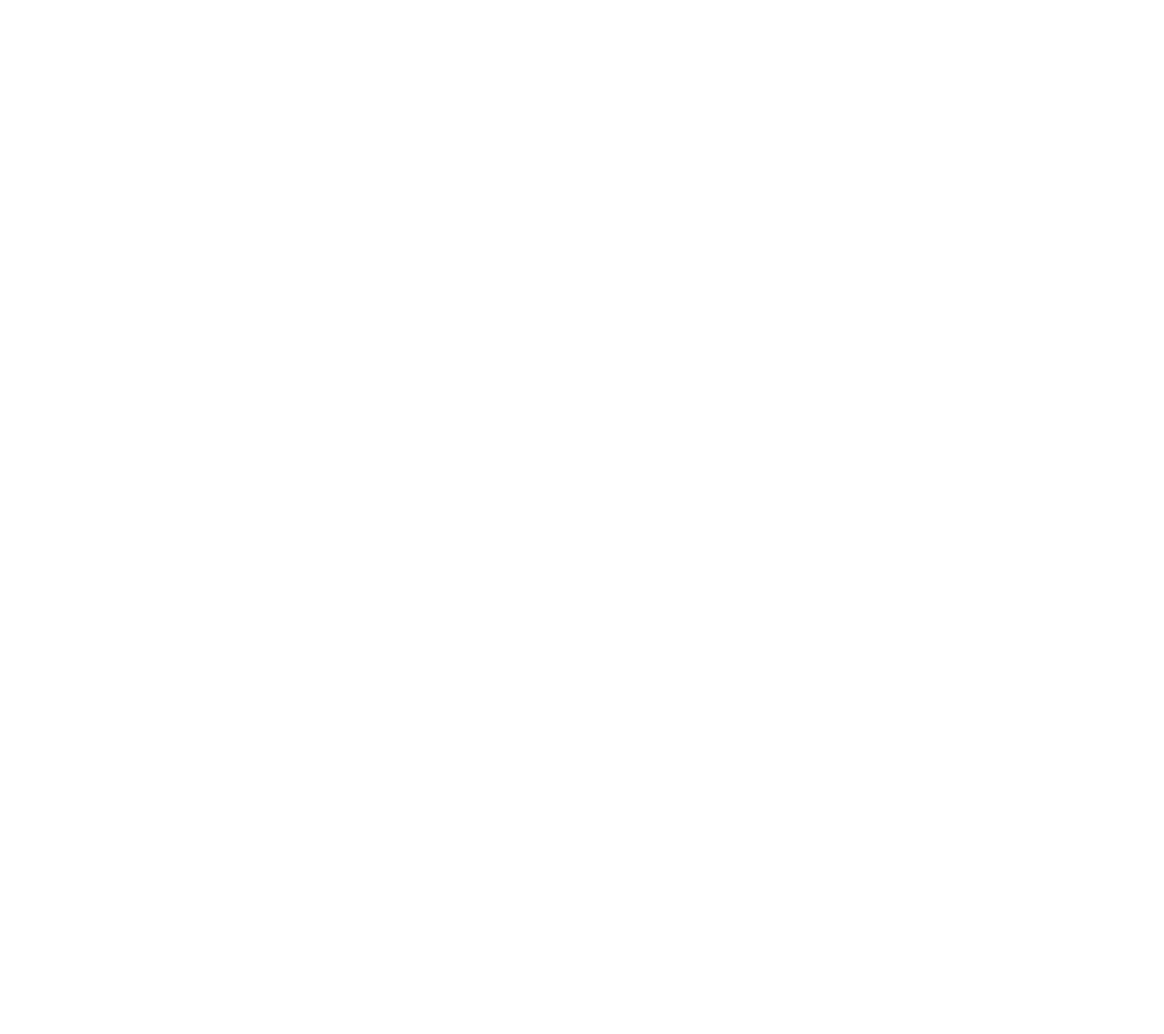
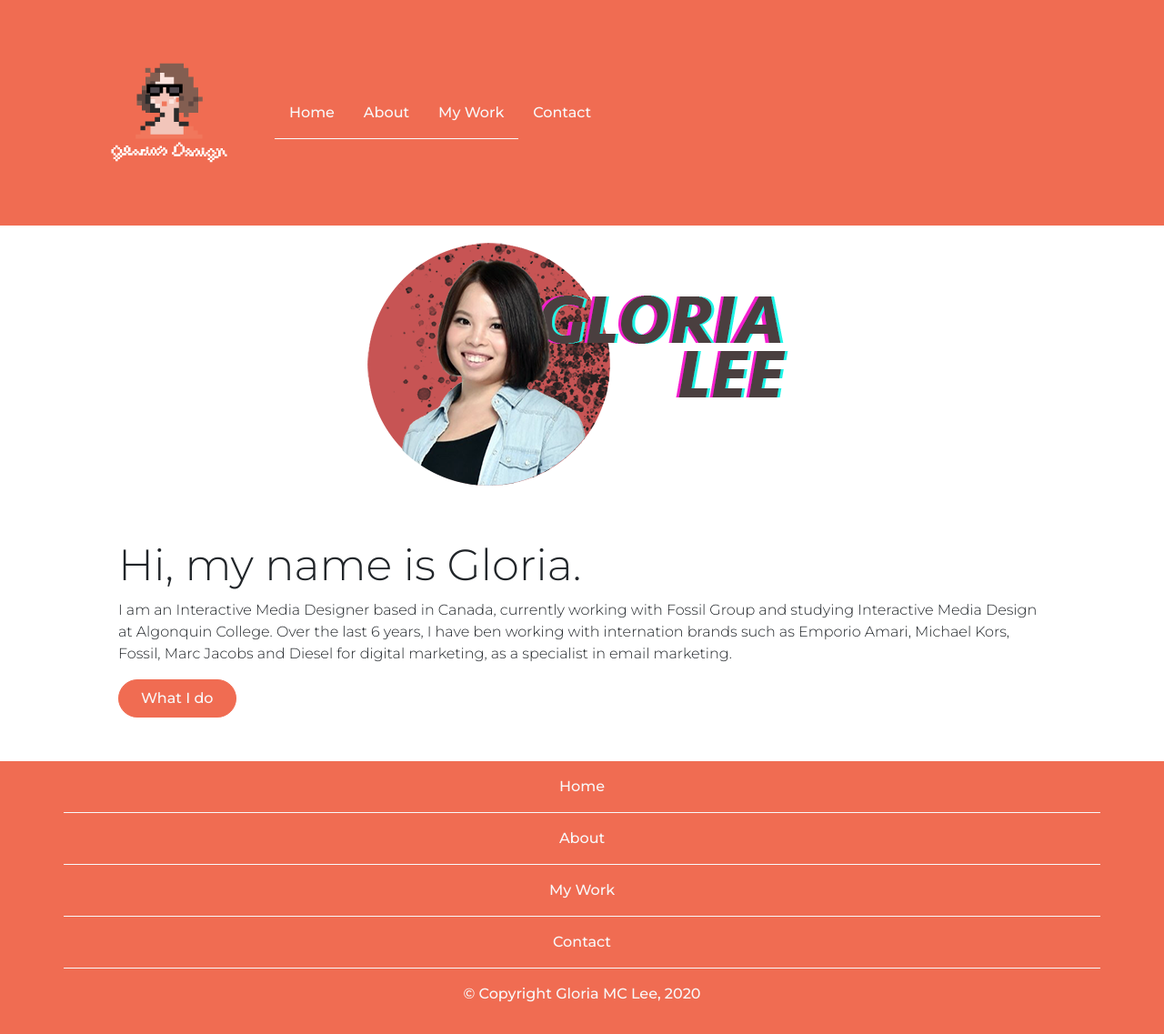
Before and after one commit to lee00812/portfolio, a plain HTML site: page about.html in a window 1280 px wide. Shown: the whole page at 91% size. Before the commit the page ends 800 px from the top, so only its background shows below. Drawn offline with nearby package versions, Linux system fonts and the light colour scheme.

Commit message:
adds about.html

```diff
--- a/about.html
+++ b/about.html
@@ -0,0 +1,102 @@
+<!doctype html>
+<html lang="en">
+
+<head>
+  <meta charset="utf-8">
+  <meta name="viewport" content="width=device-width, initial-scale=1">
+  <title>Gloria's Portfolio</title>
+    <!-- **** Insert Google Font Link **** -->
+  <link rel="preconnect" href="https://fonts.googleapis.com">
+  <link rel="preconnect" href="https://fonts.gstatic.com" crossorigin>
+  <link href="https://fonts.googleapis.com/css2?family=Montserrat+Alternates:wght@100;200;300&family=Montserrat:ital,wght@0,100;0,200;0,300;0,500;0,600;0,700;0,800;0,900;1,100;1,200;1,300;1,400;1,500;1,600;1,700;1,800;1,900&display=swap" rel="stylesheet">
+  <link href="https://cdn.jsdelivr.net/npm/bootstrap@5.2.0-beta1/dist/css/bootstrap.min.css" rel="stylesheet" integrity="sha384-0evHe/X+R7YkIZDRvuzKMRqM+OrBnVFBL6DOitfPri4tjfHxaWutUpFmBp4vmVor" crossorigin="anonymous">
+  <link rel="stylesheet" href="css/main.css">
+</head>
+
+<body>
+
+    <!-- **** Header Section **** -->
+  <header>
+    <!-- ******************
+             Navbar
+    *********************** -->
+
+    <nav class="navbar navbar-expand-md bg-primary navbar-light text-light">
+      <div class="container-xl px-0">
+        <a class="navbar-brand mx-auto d-block p-3" href="index.html"><img src="img/gloria-design-logo.png" alt="Gloria's Design"></a>
+        <button class="navbar-toggler p-3 border-0" type="button" data-bs-toggle="collapse" data-bs-target="#navbarSupportedContent" aria-controls="navbarSupportedContent" aria-expanded="false" aria-label="Toggle navigation">
+          <span class="navbar-toggler-icon pr-3"></span>
+        </button>
+        <div class="collapse navbar-collapse" id="navbarSupportedContent">
+          <ul class="navbar-nav me-auto mb-2 mb-lg-0">
+            <li class="nav-item border-bottom border-light">
+              <a class="nav-link text-light text-center p-3" aria-current="page" href="index.html">Home</a>
+            </li>
+            <li class="nav-item border-bottom border-light">
+              <a class="nav-link text-light text-center p-3" href="about.html">About</a>
+            </li>
+            <li class="nav-item border-bottom border-light">
+              <a class="nav-link text-light text-center p-3" href="mywork.html">My Work</a>
+            </li>
+            <li class="nav-itemf">
+              <a class="nav-link text-light text-center p-3" href="contact.html">Contact</a>
+            </li>
+          </ul>
+        </div>
+      </div>
+    </nav>
+  </header>
+  <main>
+    <!-- ******************
+             About
+    *********************** -->
+    <section class="about">
+      <div class="container-xl">
+
+        <div class="about-img">
+          <img class="mw-100 mx-auto d-block" src="img/Gloria-Lee-Man-Chit-600px.png" alt="Interactive Media Designer - Gloria MC Lee">
+        </div>
+
+        <div class="about-text p-5">
+            <h1 class="display-5 fw-light">Hi, my name is Gloria.</h2>
+            <p class="fw-light">I am an Interactive Media Designer based in Canada, currently working with Fossil Group and studying Interactive Media  Design at Algonquin College. Over the last 6 years, I have ben working with internation brands such as Emporio Amari, Michael Kors, Fossil, Marc Jacobs and Diesel for digital marketing, as a specialist in email marketing.</p>
+            <a href="about.html" class="btn btn-outline-primary btn-primary border rounded-pill p-3 border-primary py-2 px-4">What I do</a>
+          </div>
+
+      </div>
+    </section>
+  </main>
+    <!-- ******************
+             Footer
+    *********************** -->
+  <footer class="bg-primary text-light">
+    <div class="container-xl px-0">
+      <ul class="navbar-nav me-auto mb-2 mb-lg-0">
+        <li class="nav-item border-bottom border-light">
+          <a class="nav-link text-light text-center py-3" aria-current="page" href="index.html">Home</a>
+        </li>
+        <li class="nav-item border-bottom border-light">
+          <a class="nav-link text-light text-center py-3" href="about.html">About</a>
+        </li>
+        <li class="nav-item border-bottom border-light">
+          <a class="nav-link text-light text-center py-3" href="mywork.html">My Work</a>
+        </li>
+        <li class="nav-item border-bottom border-light">
+          <a class="nav-link text-light text-center py-3" href="contact.html">Contact</a>
+        </li>
+      </ul>
+    </div>
+    <div class="container-xl py-3">
+      <div class="row">
+        <div class="col text-center">
+          <p>&copy; Copyright Gloria MC Lee, 2020</p>
+          </div>
+      </div>
+    </div>
+  </footer>
+
+
+  <script src="https://cdn.jsdelivr.net/npm/bootstrap@5.2.0-beta1/dist/js/bootstrap.bundle.min.js" integrity="sha384-pprn3073KE6tl6bjs2QrFaJGz5/SUsLqktiwsUTF55Jfv3qYSDhgCecCxMW52nD2" crossorigin="anonymous"></script>
+</body>
+
+</html>
--- a/css/main.css
+++ b/css/main.css
@@ -51,3 +51,7 @@ body {
     display: flex;
     justify-content: space-evenly;
   }
+
+.about-img {
+  max-width: 100%;
+}
```
Also changed, not shown: index.html (+10 -3 lines), img/Gloria-Lee-Man-Chit-600px.png (added).
